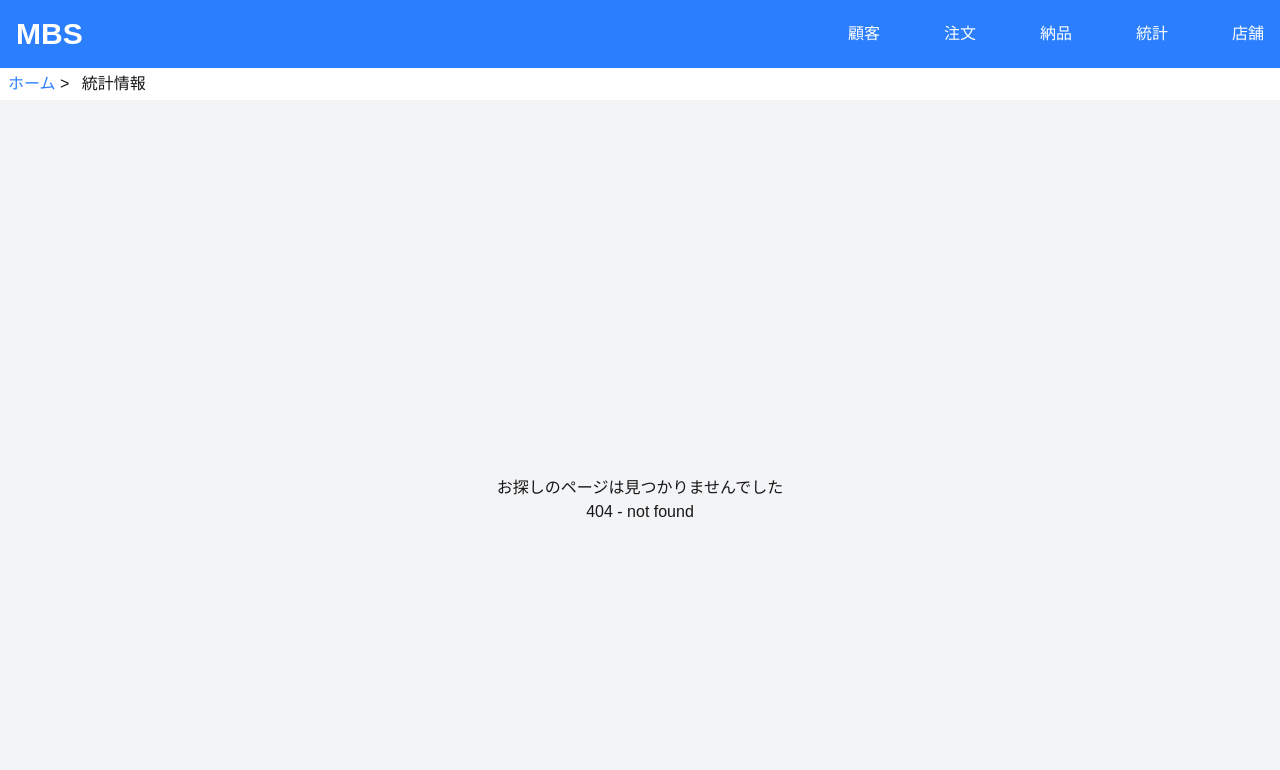
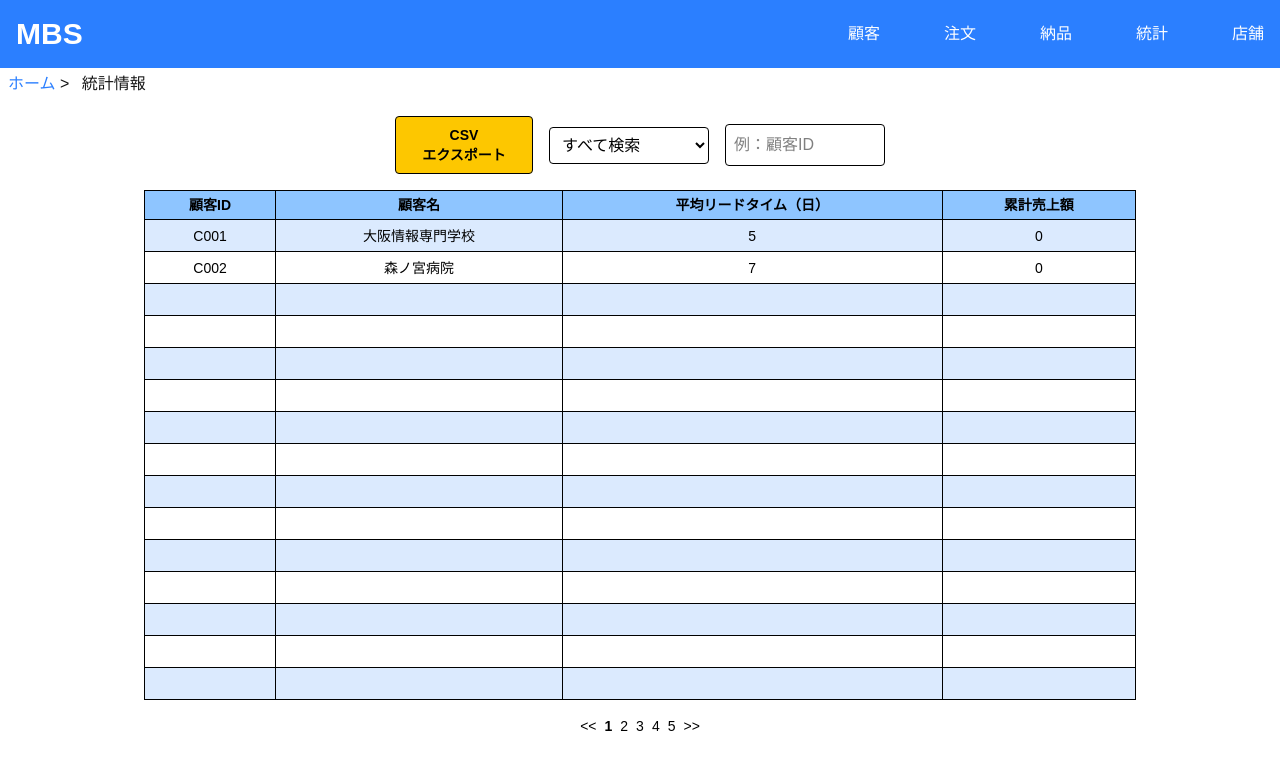
Before and after one commit to wasabi49/ocs-systemDevelopmentExercises, a Next.js app in the folder mbs/: page /Home/Statistics in a window 1280 px wide. Before the commit this address had no page. Shown: the top 770 px of the page. Built offline with nearby package versions, Linux system fonts and the light colour scheme.

Commit message:
ファイル名の変更、検索ボックスの修正

```diff
--- /dev/null
+++ b/mbs/app/Home/Statistics/page.tsx
@@ -0,0 +1,171 @@
+'use client';
+
+import React, { useState } from 'react';
+
+type List = {
+customerId: string,
+customerName: string,
+leadTime: number, // 平均リードタイム（例: 日数）
+sales: number
+};
+
+const dummyOrders: List[] = [
+{ customerId: 'C001', customerName: '大阪情報専門学校', leadTime: 5 ,sales: 0},
+{ customerId: 'C002', customerName: '森ノ宮病院', leadTime: 7 ,sales: 0},
+];
+
+export default function StatisticalInfo() {
+const [searchField, setSearchField] = useState<'すべて' | '顧客ID' | '顧客名'>('すべて');
+const [searchKeyword, setSearchKeyword] = useState('');
+const [orders, setOrders] = useState<List[]>(dummyOrders);
+
+const handleSort = (field: keyof List) => {
+  const sorted = [...orders].sort((a, b) =>
+    a[field] > b[field] ? 1 : a[field] < b[field] ? -1 : 0
+  );
+  setOrders(sorted);
+};
+
+const handleSearch = () => {
+  console.log('検索確定：', searchKeyword);
+};
+
+const filteredOrders = orders.filter(list => {
+  if (searchField === 'すべて') {
+    return (
+      list.customerId.includes(searchKeyword) ||
+      list.customerName.includes(searchKeyword) ||
+      list.leadTime.toString().includes(searchKeyword)||
+      list.sales.toString().includes(searchKeyword)
+    );
+  }
+
+  const fieldValue = list[searchField === '顧客ID' ? 'customerId'
+    : searchField === '顧客名' ? 'customerName'
+      :  searchField === '平均リードタイム' ? 'leadTime'
+        : 'sales'
+    ];
+
+  return fieldValue.toString().includes(searchKeyword);
+});
+
+// csv生成・ダウンロード処理の関数を追加
+
+const exportToCSV = () => {
+  const headers = ['顧客ID', '顧客名', '平均リードタイム（日）', '累計売上額'];
+  const rows = filteredOrders.map(order => [
+    order.customerId,
+    order.customerName,
+    order.leadTime.toString(),
+    order.sales.toString()
+  ]);
+
+  // ★ 日本語対応：BOM付きCSVにする
+
+  const csvContent = '\uFEFF' + [
+    headers.join(','),
+    ...rows.map(row => row.map(value => `"${value}"`).join(','))
+  ].join('\n');
+
+  const blob = new Blob([csvContent], { type: 'text/csv;charset=utf-8;' });
+  const url = URL.createObjectURL(blob);
+
+  const link = document.createElement('a');
+  link.href = url;
+  link.setAttribute('download', '顧客情報.csv');
+  document.body.appendChild(link);
+  link.click();
+  document.body.removeChild(link);
+
+
+};
+
+// 15行確保
+const displayedOrders = [...filteredOrders];
+while (displayedOrders.length < 15) {
+  displayedOrders.push({ customerId: '', customerName: '', leadTime: 0,sales: 0});
+}
+  return (
+    <div className="p-4  mx-auto text-black bg-white">
+      {/* 検索セクション */}
+      <div className="flex flex-row sm:flex-row sm:items-center sm:justify-center gap-4 mb-4 w-full max-w-md mx-auto">
+        {/* CSVエクスポートボタン（PCのみ表示） */}
+        <div className="hidden sm:block justify-center ">
+          <button
+            onClick={exportToCSV}
+            className="bg-yellow-400 hover:bg-yellow-500 text-black font-bold py-2 px-2 rounded border border-black text-center leading-tight">
+            <span className="text-sm">CSV</span>
+            <span className="text-sm min-w-[120px] inline-block text-center">エクスポート</span>
+          </button>
+        </div>
+
+        <select
+          value={searchField}
+          onChange={e => setSearchField(e.target.value as any)}
+          className="border rounded p-2 text-black w-40"
+        >
+          <option value="すべて">すべて検索</option>
+          <option value="顧客ID">顧客ID</option>
+          <option value="顧客名">顧客名</option>
+          <option value="平均リードタイム">平均リードタイム</option>
+        </select>
+
+        <input
+          type="text"
+          placeholder="例：顧客ID"
+          value={searchKeyword}
+          onChange={e => setSearchKeyword(e.target.value)}
+          className="border rounded p-2 w-40 text-black"
+        />
+      </div>
+
+      {/* テーブル */}
+      <div className="max-w-screen-lg mx-auto w-full overflow-x-auto px-4 mb-4">
+        <table className=
+                        //表の伸縮性、コメントアウト//
+                        "min-w-[600px] w-full border-collapse text-center text-sm text-black">
+                        {/* "w-full border-collapse text-center text-sm text-black"> */}
+
+          <thead className="bg-blue-300 text-black">
+            <tr>
+              <th className="border px-2 py-1 cursor-pointer" onClick={() => handleSort('customerId')}>顧客ID</th>
+              <th className="border px-2 py-1 cursor-pointer" onClick={() => handleSort('customerName')}>顧客名</th>
+              <th className="border px-2 py-1 cursor-pointer" onClick={() => handleSort('leadTime')}>平均リードタイム（日）</th>
+              <th className="border px-2 py-1 cursor-pointer" onClick={() => handleSort('sales')}>累計売上額</th>
+            </tr>
+          </thead>
+          <tbody>
+            {displayedOrders.map((order, index) => (
+              <tr key={index} className={`${index % 2 === 0 ? 'bg-blue-100' : 'bg-white'} h-8`}>
+                <td className="border px-2 py-1">{order.customerId}</td>
+                <td className="border px-2 py-1">{order.customerName}</td>
+                <td className="border px-2 py-1">{order.customerId === '' ? '' : order.leadTime}</td>
+                <td className="border px-2 py-1">{order.customerId === '' ? '' : order.sales}</td>
+              </tr>
+            ))}
+          </tbody>
+        </table>
+      </div>
+
+      {/* CSVエクスポートボタン（スマホ専用） */}
+      <div className="block sm:hidden mb-4 text-center">
+        <button
+        onClick={exportToCSV}
+        className="bg-yellow-400 hover:bg-yellow-500 text-black font-bold py-2 px-4 rounded border border-black">
+          CSVエクスポート
+        </button>
+      </div>
+
+      {/* ページネーション */}
+      <div className="mt-2 text-center text-sm text-black">
+        <span className="mx-1 cursor-pointer">&lt;&lt;</span>
+        <span className="mx-1 cursor-pointer font-bold">1</span>
+        <span className="mx-1 cursor-pointer">2</span>
+        <span className="mx-1 cursor-pointer">3</span>
+        <span className="mx-1 cursor-pointer">4</span>
+        <span className="mx-1 cursor-pointer">5</span>
+        <span className="mx-1 cursor-pointer">&gt;&gt;</span>
+      </div>
+    </div>
+  );
+}
```
Also changed, not shown: mbs/app/Home/Statisticalinfo/page.tsx (deleted).
